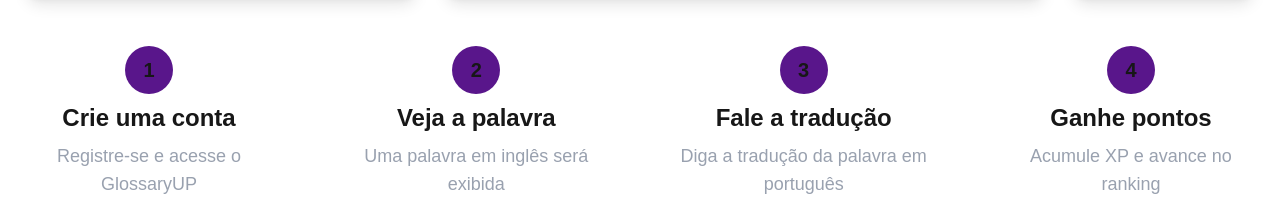
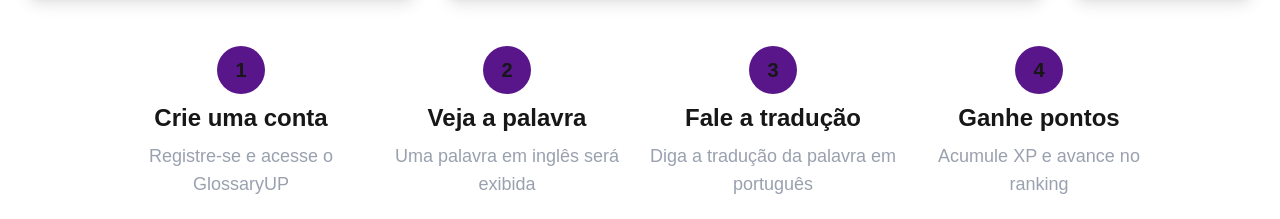
Before and after one commit to ViniNathan/glossary-app, a Next.js app in the folder frontend/: page / in a window 1280 px wide. Shown: the part 1562-1781 px from the top of the page. Built offline with nearby package versions, Linux system fonts and the light colour scheme.

Commit message:
refact: update layout for Steps component to improve alignment

```diff
--- a/frontend/src/app/components/Steps.tsx
+++ b/frontend/src/app/components/Steps.tsx
@@ -26,7 +26,7 @@
 function Steps() {
   return (
     <div className="container mx-auto p-4 md:p-6">
-      <div className="flex flex-col md:flex-row flex-wrap items-center justify-between gap-8 md:gap-4">
+      <div className="flex flex-col md:flex-row flex-wrap items-center justify-center gap-8 md:gap-4">
         {steps.map(step => (
           <div key={step.id} className="flex flex-col justify-center items-center gap-2 w-full md:w-auto md:max-w-[250px]">
             <h3 className="text-xl font-bold w-12 h-12 flex items-center justify-center bg-purple-900 rounded-full">{step.id}</h3>
```
